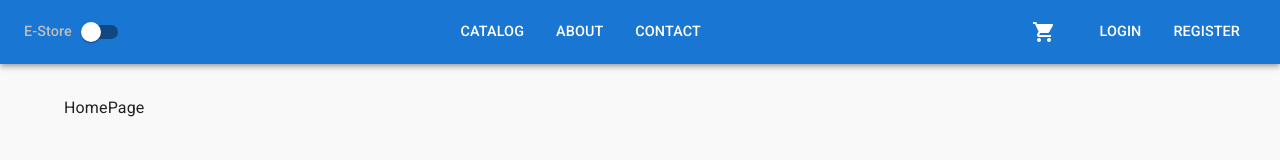
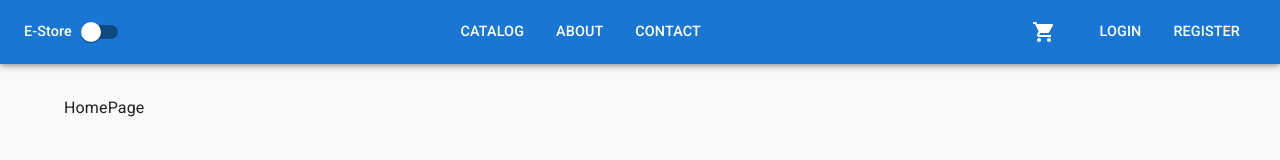
Before and after one commit to M-Moussa-De/E-Store, a React (Vite) app in the folder Client/: page / in a window 1280 px wide. Shown: the top 160 px of the page. Built offline with nearby package versions, Linux system fonts and the light colour scheme.

Commit message:
Bug: fix website title color when active

```diff
--- a/Client/src/app/layout/Header.tsx
+++ b/Client/src/app/layout/Header.tsx
@@ -39,7 +39,9 @@ const navStyles = {
     color: "grey.500",
   },
   "&.active": {
-    color: "grey.400",
+    '&:not(a.siteTitle)': {
+      color: "grey.400",
+    }
   },
 };
 
@@ -58,7 +60,7 @@ export default function Header({ darkMode, handleThemeChange }: Props) {
         }}
       >
         <Box display="flex" alignItems="center">
-          <Typography variant="h6" component={NavLink} to="/" sx={navStyles}>
+          <Typography variant="h6" component={NavLink} to="/" sx={navStyles} className="siteTitle">
             E-Store
           </Typography>
           <Switch
```
